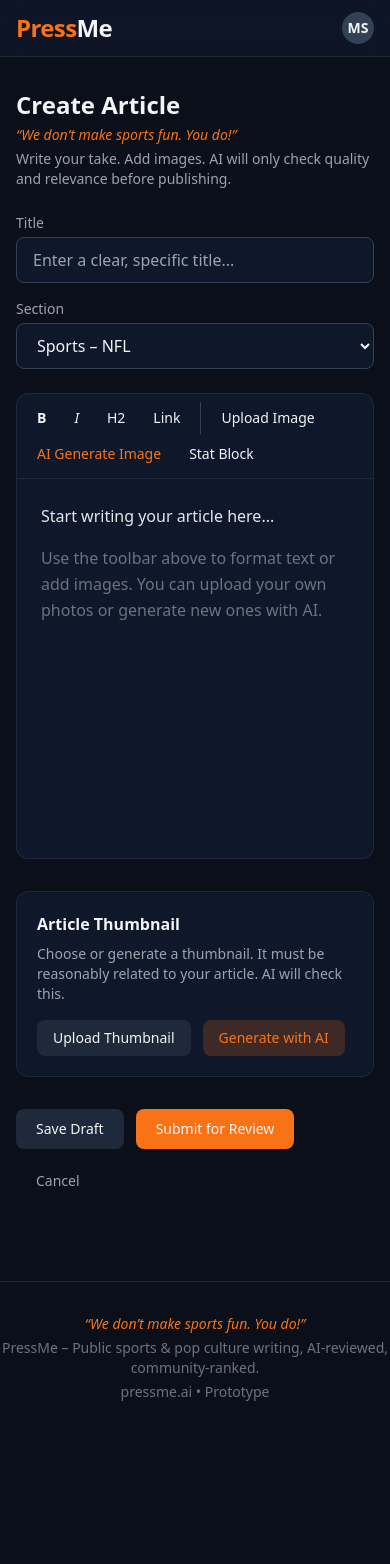
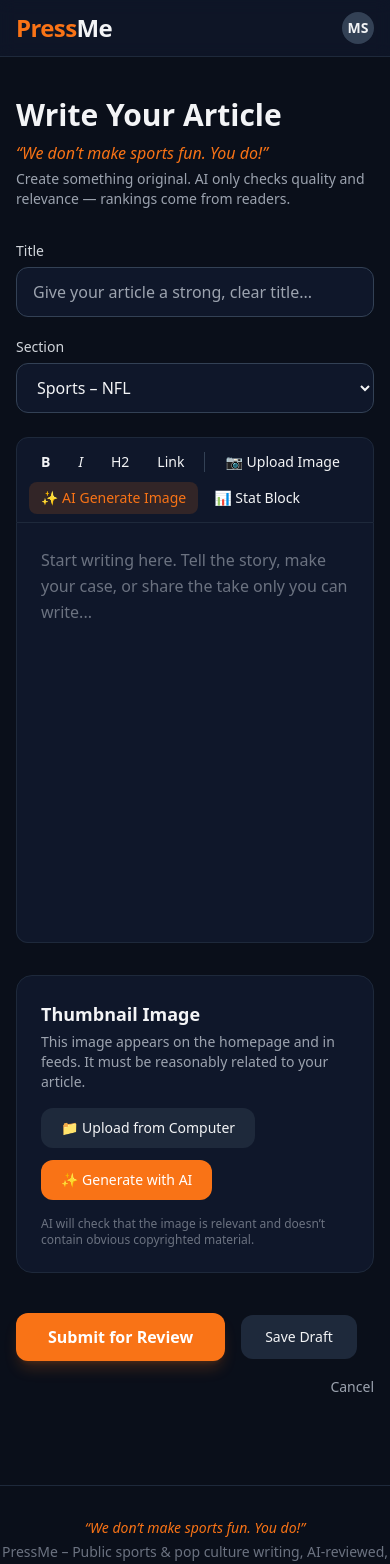
Before and after one commit to sheado44/-4, a Next.js app: page /editor in a window 390 px wide. Shown: the top 1564 px of the page. Before the commit the page ends 1434 px from the top, so only its background shows below. Built offline with nearby package versions, Linux system fonts and the light colour scheme.

Commit message:
Refactor article creation page layout and styles
Updated the layout and styling of the article creation page, including changes to titles, sections, and buttons for improved user experience.

```diff
--- a/src/app/editor/page.tsx
+++ b/src/app/editor/page.tsx
@@ -8,36 +8,43 @@
   const [showReview, setShowReview] = useState(false);
 
   return (
-    <main className="max-w-5xl mx-auto px-4 py-8">
-      <div className="mb-6">
-        <h1 className="text-2xl font-bold mb-1">Create Article</h1>
-        <p className="text-forge-accent italic text-sm mb-1">
+    <main className="max-w-4xl mx-auto px-4 py-10">
+      {/* Header */}
+      <div className="mb-8">
+        <h1 className="text-3xl font-bold mb-2">Write Your Article</h1>
+        <p className="text-forge-accent italic mb-1">
           “We don’t make sports fun. You do!”
         </p>
         <p className="text-gray-400 text-sm">
-          Write your take. Add images. AI will only check quality and relevance before publishing.
+          Create something original. AI only checks quality and relevance — rankings come from readers.
         </p>
       </div>
 
-      <div className="grid md:grid-cols-2 gap-4 mb-6">
+      {/* Title & Section */}
+      <div className="grid md:grid-cols-2 gap-5 mb-6">
         <div>
-          <label className="block text-sm text-gray-400 mb-1">Title</label>
+          <label className="block text-sm font-medium text-gray-300 mb-1.5">
+            Title
+          </label>
           <input
             type="text"
             value={title}
             onChange={(e) => setTitle(e.target.value)}
-            placeholder="Enter a clear, specific title..."
-            className="w-full bg-forge-900 border border-forge-700 rounded-lg px-4 py-2.5 focus:border-forge-accent outline-none transition"
+            placeholder="Give your article a strong, clear title..."
+            className="w-full bg-forge-900 border border-forge-700 rounded-xl px-4 py-3 focus:border-forge-accent focus:ring-1 focus:ring-forge-accent outline-none transition"
           />
         </div>
         <div>
-          <label className="block text-sm text-gray-400 mb-1">Section</label>
-          <select className="w-full bg-forge-900 border border-forge-700 rounded-lg px-4 py-2.5 focus:border-forge-accent outline-none">
+          <label className="block text-sm font-medium text-gray-300 mb-1.5">
+            Section
+          </label>
+          <select className="w-full bg-forge-900 border border-forge-700 rounded-xl px-4 py-3 focus:border-forge-accent outline-none">
             <option>Sports – NFL</option>
             <option>Sports – NBA</option>
             <option>Sports – MLB</option>
-            <option>Sports – Soccer</option>
-            <option>Sports – College</option>
+            <option>Sports – Soccer / MLS</option>
+            <option>Sports – College Football</option>
+            <option>Sports – Other</option>
             <option>Pop Culture – Music</option>
             <option>Pop Culture – Film & TV</option>
             <option>Pop Culture – Other</option>
@@ -45,77 +52,110 @@
         </div>
       </div>
 
-      <div className="bg-forge-900 border border-forge-800 rounded-t-xl p-2 flex flex-wrap gap-1">
-        <button type="button" className="px-3 py-1.5 rounded hover:bg-forge-700 text-sm font-bold">B</button>
-        <button type="button" className="px-3 py-1.5 rounded hover:bg-forge-700 text-sm italic">I</button>
-        <button type="button" className="px-3 py-1.5 rounded hover:bg-forge-700 text-sm">H2</button>
-        <button type="button" className="px-3 py-1.5 rounded hover:bg-forge-700 text-sm">Link</button>
-        <div className="w-px bg-forge-700 mx-1"></div>
-        <button type="button" className="px-3 py-1.5 rounded hover:bg-forge-700 text-sm">Upload Image</button>
-        <button type="button" className="px-3 py-1.5 rounded hover:bg-forge-700 text-sm text-forge-accent">AI Generate Image</button>
-        <button type="button" className="px-3 py-1.5 rounded hover:bg-forge-700 text-sm">Stat Block</button>
+      {/* Toolbar */}
+      <div className="bg-forge-900 border border-forge-800 rounded-t-xl px-3 py-2 flex flex-wrap items-center gap-1">
+        <button className="px-3 py-1.5 rounded-lg hover:bg-forge-700 text-sm font-bold transition">B</button>
+        <button className="px-3 py-1.5 rounded-lg hover:bg-forge-700 text-sm italic transition">I</button>
+        <button className="px-3 py-1.5 rounded-lg hover:bg-forge-700 text-sm transition">H2</button>
+        <button className="px-3 py-1.5 rounded-lg hover:bg-forge-700 text-sm transition">Link</button>
+        <div className="w-px h-5 bg-forge-700 mx-1"></div>
+        <button className="px-3 py-1.5 rounded-lg hover:bg-forge-700 text-sm transition">
+          📷 Upload Image
+        </button>
+        <button className="px-3 py-1.5 rounded-lg bg-forge-accent/15 text-forge-accent hover:bg-forge-accent/25 text-sm transition">
+          ✨ AI Generate Image
+        </button>
+        <button className="px-3 py-1.5 rounded-lg hover:bg-forge-700 text-sm transition">
+          📊 Stat Block
+        </button>
       </div>
 
+      {/* Writing Area */}
       <div
         contentEditable
         suppressContentEditableWarning
-        className="bg-forge-900 border border-t-0 border-forge-800 rounded-b-xl min-h-[380px] p-6 text-gray-200 leading-relaxed focus:outline-none"
+        className="bg-forge-900 border border-t-0 border-forge-800 rounded-b-xl min-h-[420px] p-6 text-gray-200 leading-relaxed focus:outline-none"
       >
-        <p>Start writing your article here...</p>
-        <p className="text-gray-500 mt-4">
-          Use the toolbar above to format text or add images. You can upload your own photos or generate new ones with AI.
+        <p className="text-gray-500">
+          Start writing here. Tell the story, make your case, or share the take only you can write...
         </p>
       </div>
 
-      <div className="mt-8 p-5 bg-forge-900 border border-forge-800 rounded-xl">
-        <h3 className="font-semibold mb-2">Article Thumbnail</h3>
-        <p className="text-sm text-gray-400 mb-4">
-          Choose or generate a thumbnail. It must be reasonably related to your article. AI will check this.
-        </p>
+      {/* Thumbnail Section */}
+      <div className="mt-8 bg-forge-900 border border-forge-800 rounded-2xl p-6">
+        <div className="flex items-start justify-between gap-4 mb-4">
+          <div>
+            <h3 className="font-semibold text-lg mb-1">Thumbnail Image</h3>
+            <p className="text-sm text-gray-400">
+              This image appears on the homepage and in feeds. It must be reasonably related to your article.
+            </p>
+          </div>
+        </div>
+
         <div className="flex flex-wrap gap-3">
-          <button className="px-4 py-2 bg-forge-800 hover:bg-forge-700 rounded-lg text-sm transition">
-            Upload Thumbnail
+          <button className="flex items-center gap-2 px-5 py-2.5 bg-forge-800 hover:bg-forge-700 rounded-xl text-sm font-medium transition">
+            📁 Upload from Computer
           </button>
-          <button className="px-4 py-2 bg-forge-accent/20 text-forge-accent hover:bg-forge-accent/30 rounded-lg text-sm transition">
-            Generate with AI
+          <button className="flex items-center gap-2 px-5 py-2.5 bg-forge-accent hover:bg-forge-accentHover text-white rounded-xl text-sm font-medium transition">
+            ✨ Generate with AI
           </button>
         </div>
+
+        <p className="text-xs text-gray-500 mt-4">
+          AI will check that the image is relevant and doesn’t contain obvious copyrighted material.
+        </p>
       </div>
 
-      <div className="mt-8 flex flex-wrap gap-3">
-        <button className="px-5 py-2.5 text-sm bg-forge-800 hover:bg-forge-700 rounded-lg transition">
-          Save Draft
-        </button>
+      {/* Bottom Actions */}
+      <div className="mt-10 flex flex-wrap items-center gap-4">
         <button
           onClick={() => setShowReview(true)}
-          className="px-5 py-2.5 text-sm bg-forge-accent hover:bg-forge-accentHover rounded-lg font-medium transition"
+          className="px-8 py-3 bg-forge-accent hover:bg-forge-accentHover text-white font-semibold rounded-xl transition shadow-lg shadow-orange-500/20"
         >
           Submit for Review
         </button>
-        <Link href="/" className="px-5 py-2.5 text-sm text-gray-400 hover:text-white transition">
+        <button className="px-6 py-3 bg-forge-800 hover:bg-forge-700 rounded-xl text-sm font-medium transition">
+          Save Draft
+        </button>
+        <Link href="/" className="text-sm text-gray-400 hover:text-white transition ml-auto">
           Cancel
         </Link>
       </div>
 
+      {/* AI Review Panel */}
       {showReview && (
-        <div className="mt-8 bg-forge-900 border border-forge-700 rounded-xl p-6">
-          <h3 className="font-bold text-lg mb-3">AI Review Result</h3>
-          <div className="space-y-2 text-sm mb-4">
-            <p className="text-green-400">✓ Content quality check passed</p>
-            <p className="text-green-400">✓ No major copyright issues detected</p>
-            <p className="text-green-400">✓ Thumbnail appears relevant to the article</p>
+        <div className="mt-8 bg-forge-900 border border-forge-700 rounded-2xl p-6 animate-in fade-in">
+          <h3 className="font-bold text-lg mb-4">Review Results</h3>
+
+          <div className="space-y-3 mb-5">
+            <div className="flex items-center gap-3 text-sm">
+              <span className="text-green-400 text-lg">✓</span>
+              <span>Content quality and originality look good</span>
+            </div>
+            <div className="flex items-center gap-3 text-sm">
+              <span className="text-green-400 text-lg">✓</span>
+              <span>No major copyright concerns detected</span>
+            </div>
+            <div className="flex items-center gap-3 text-sm">
+              <span className="text-green-400 text-lg">✓</span>
+              <span>Thumbnail appears relevant to the article</span>
+            </div>
           </div>
-          <p className="text-green-400 font-medium mb-2">Ready to publish</p>
-          <p className="text-sm text-gray-400 mb-4">
-            Ranking will be based on reader engagement (views, comments, star ratings) — not AI scores.
-          </p>
+
+          <div className="bg-green-500/10 border border-green-500/30 rounded-xl p-4 mb-5">
+            <p className="text-green-400 font-medium">Ready to publish</p>
+            <p className="text-sm text-gray-400 mt-1">
+              Once published, ranking will be driven by real reader engagement (views, comments, and star ratings).
+            </p>
+          </div>
+
           <div className="flex gap-3">
-            <button className="bg-forge-accent hover:bg-forge-accentHover px-5 py-2 rounded-lg text-sm font-medium transition">
+            <button className="px-6 py-2.5 bg-forge-accent hover:bg-forge-accentHover text-white font-medium rounded-xl transition">
               Publish Now
             </button>
             <button
               onClick={() => setShowReview(false)}
-              className="bg-forge-800 hover:bg-forge-700 px-5 py-2 rounded-lg text-sm transition"
+              className="px-6 py-2.5 bg-forge-800 hover:bg-forge-700 rounded-xl text-sm transition"
             >
               Keep Editing
             </button>
```
